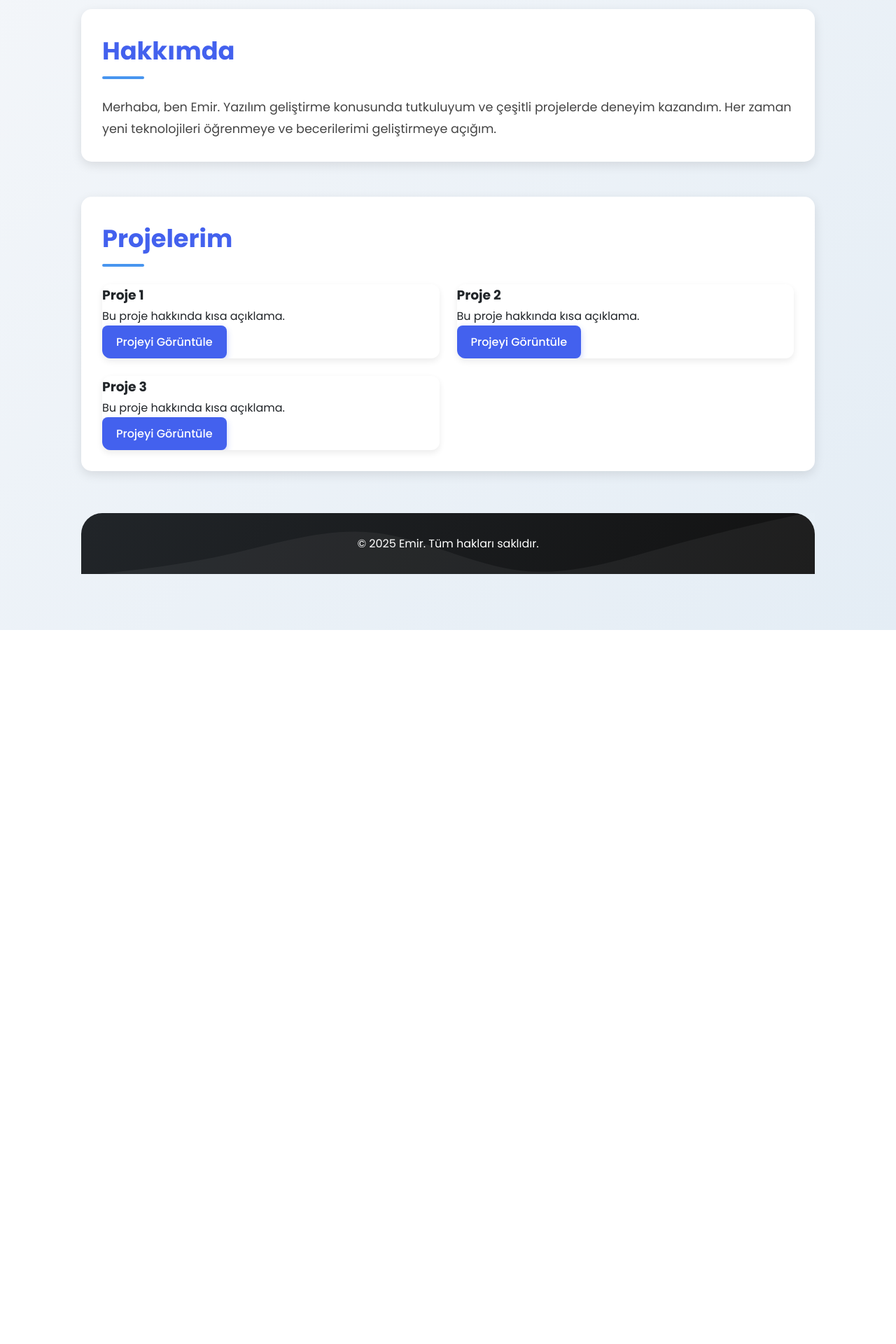
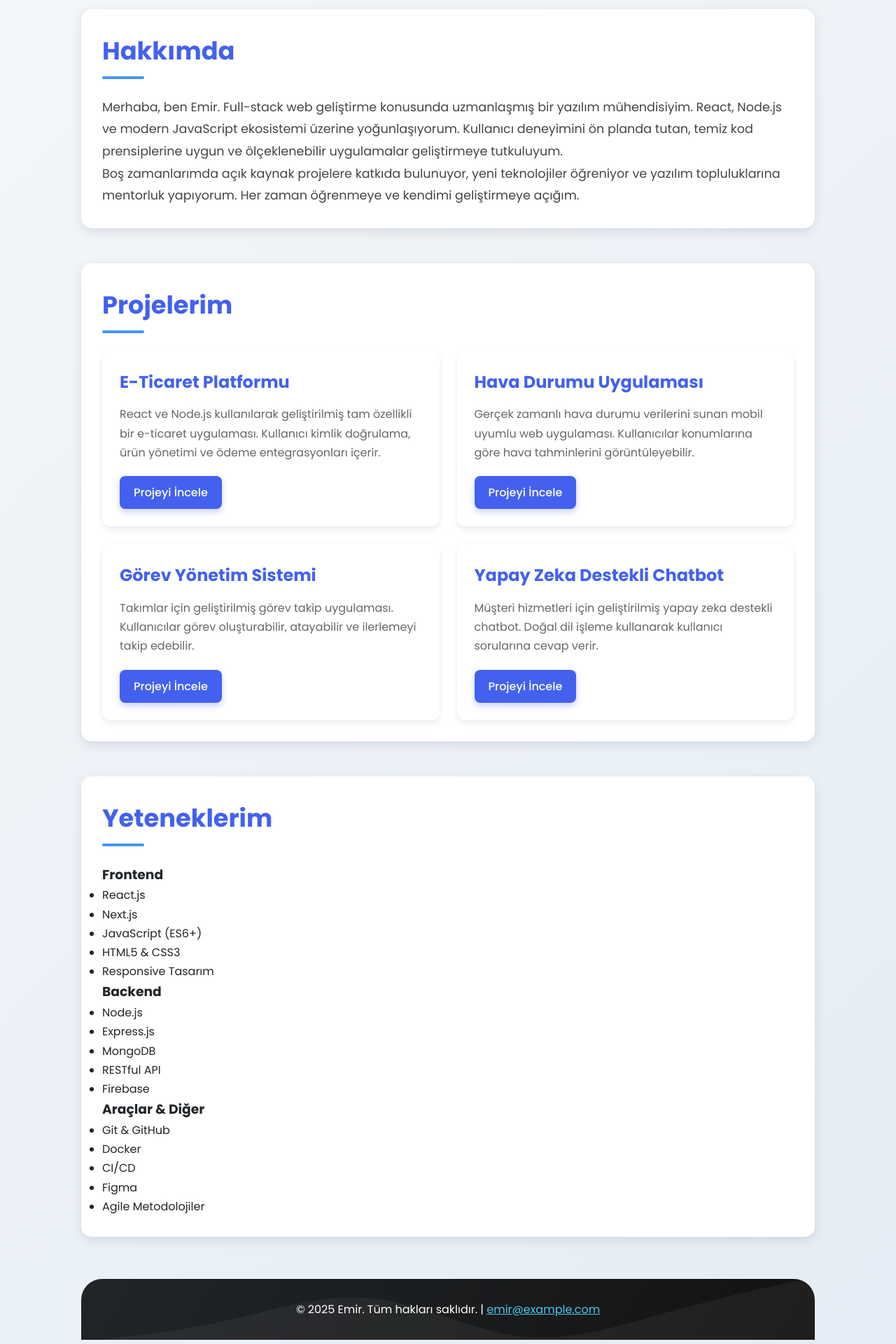
Before and after one commit to emirontop/About-me, a Next.js app: page / in a window 1280 px wide. Shown: the part 360-2280 px from the top of the page at 70% size. Before the commit the page ends 1260 px from the top, so only its background shows below. Built offline with nearby package versions, Linux system fonts and the light colour scheme.

Commit message:
Web Panel Commit

```diff
--- a/pages/index.js
+++ b/pages/index.js
@@ -1,36 +1,54 @@
 // pages/index.js
 import React from 'react';
+import Head from 'next/head';
 
 const projects = [
   {
-    name: 'Proje 1',
-    description: 'Bu proje hakkında kısa açıklama.',
+    name: 'E-Ticaret Platformu',
+    description: 'React ve Node.js kullanılarak geliştirilmiş tam özellikli bir e-ticaret uygulaması. Kullanıcı kimlik doğrulama, ürün yönetimi ve ödeme entegrasyonları içerir.',
     link: 'https://link1.com'
   },
   {
-    name: 'Proje 2',
-    description: 'Bu proje hakkında kısa açıklama.',
+    name: 'Hava Durumu Uygulaması',
+    description: 'Gerçek zamanlı hava durumu verilerini sunan mobil uyumlu web uygulaması. Kullanıcılar konumlarına göre hava tahminlerini görüntüleyebilir.',
     link: 'https://link2.com'
   },
   {
-    name: 'Proje 3',
-    description: 'Bu proje hakkında kısa açıklama.',
+    name: 'Görev Yönetim Sistemi',
+    description: 'Takımlar için geliştirilmiş görev takip uygulaması. Kullanıcılar görev oluşturabilir, atayabilir ve ilerlemeyi takip edebilir.',
     link: 'https://link3.com'
+  },
+  {
+    name: 'Yapay Zeka Destekli Chatbot',
+    description: 'Müşteri hizmetleri için geliştirilmiş yapay zeka destekli chatbot. Doğal dil işleme kullanarak kullanıcı sorularına cevap verir.',
+    link: 'https://link4.com'
   }
 ];
 
 export default function Home() {
   return (
     <div className="container">
+      <Head>
+        <title>Emir | Yazılım Geliştirici</title>
+        <meta name="description" content="Emir'in kişisel web sitesi ve portfolyosu" />
+        <link rel="icon" href="/favicon.ico" />
+      </Head>
+
       <header>
-        <h1>Emir'in Web Sitesine Hoş Geldiniz!</h1>
-        <p>Benim hakkımda daha fazla bilgi edinmek için aşağıya göz atabilirsiniz.</p>
+        <h1>Emir'in Portfolyo Sitesine Hoş Geldiniz!</h1>
+        <p>Modern web teknolojileri ve yazılım geliştirme konusundaki projelerimi keşfedin</p>
       </header>
 
       <section className="about">
         <h2>Hakkımda</h2>
         <p>
-          Merhaba, ben Emir. Yazılım geliştirme konusunda tutkuluyum ve çeşitli projelerde deneyim kazandım. Her zaman yeni teknolojileri öğrenmeye ve becerilerimi geliştirmeye açığım.
+          Merhaba, ben Emir. Full-stack web geliştirme konusunda uzmanlaşmış bir yazılım mühendisiyim.
+          React, Node.js ve modern JavaScript ekosistemi üzerine yoğunlaşıyorum.
+          Kullanıcı deneyimini ön planda tutan, temiz kod prensiplerine uygun ve ölçeklenebilir uygulamalar geliştirmeye tutkuluyum.
+        </p>
+        <p>
+          Boş zamanlarımda açık kaynak projelere katkıda bulunuyor, yeni teknolojiler öğreniyor ve
+          yazılım topluluklarına mentorluk yapıyorum. Her zaman öğrenmeye ve kendimi geliştirmeye açığım.
         </p>
       </section>
 
@@ -39,18 +57,56 @@ export default function Home() {
         <ul>
           {projects.map((project, index) => (
             <li key={index}>
-              <h3>{project.name}</h3>
-              <p>{project.description}</p>
-              <a href={project.link} target="_blank" rel="noopener noreferrer">
-                Projeyi Görüntüle
-              </a>
+              <div className="project-card">
+                <h3>{project.name}</h3>
+                <p>{project.description}</p>
+                <a href={project.link} target="_blank" rel="noopener noreferrer">
+                  Projeyi İncele
+                </a>
+              </div>
             </li>
           ))}
         </ul>
       </section>
 
+      <section className="skills">
+        <h2>Yeteneklerim</h2>
+        <div className="skills-container">
+          <div className="skill-category">
+            <h3>Frontend</h3>
+            <ul>
+              <li>React.js</li>
+              <li>Next.js</li>
+              <li>JavaScript (ES6+)</li>
+              <li>HTML5 & CSS3</li>
+              <li>Responsive Tasarım</li>
+            </ul>
+          </div>
+          <div className="skill-category">
+            <h3>Backend</h3>
+            <ul>
+              <li>Node.js</li>
+              <li>Express.js</li>
+              <li>MongoDB</li>
+              <li>RESTful API</li>
+              <li>Firebase</li>
+            </ul>
+          </div>
+          <div className="skill-category">
+            <h3>Araçlar & Diğer</h3>
+            <ul>
+              <li>Git & GitHub</li>
+              <li>Docker</li>
+              <li>CI/CD</li>
+              <li>Figma</li>
+              <li>Agile Metodolojiler</li>
+            </ul>
+          </div>
+        </div>
+      </section>
+
       <footer>
-        <p>© 2025 Emir. Tüm hakları saklıdır.</p>
+        <p>© 2025 Emir. Tüm hakları saklıdır. | <a href="mailto:emir@example.com" style={{color: '#4cc9f0'}}>emir@example.com</a></p>
       </footer>
     </div>
   );
```
